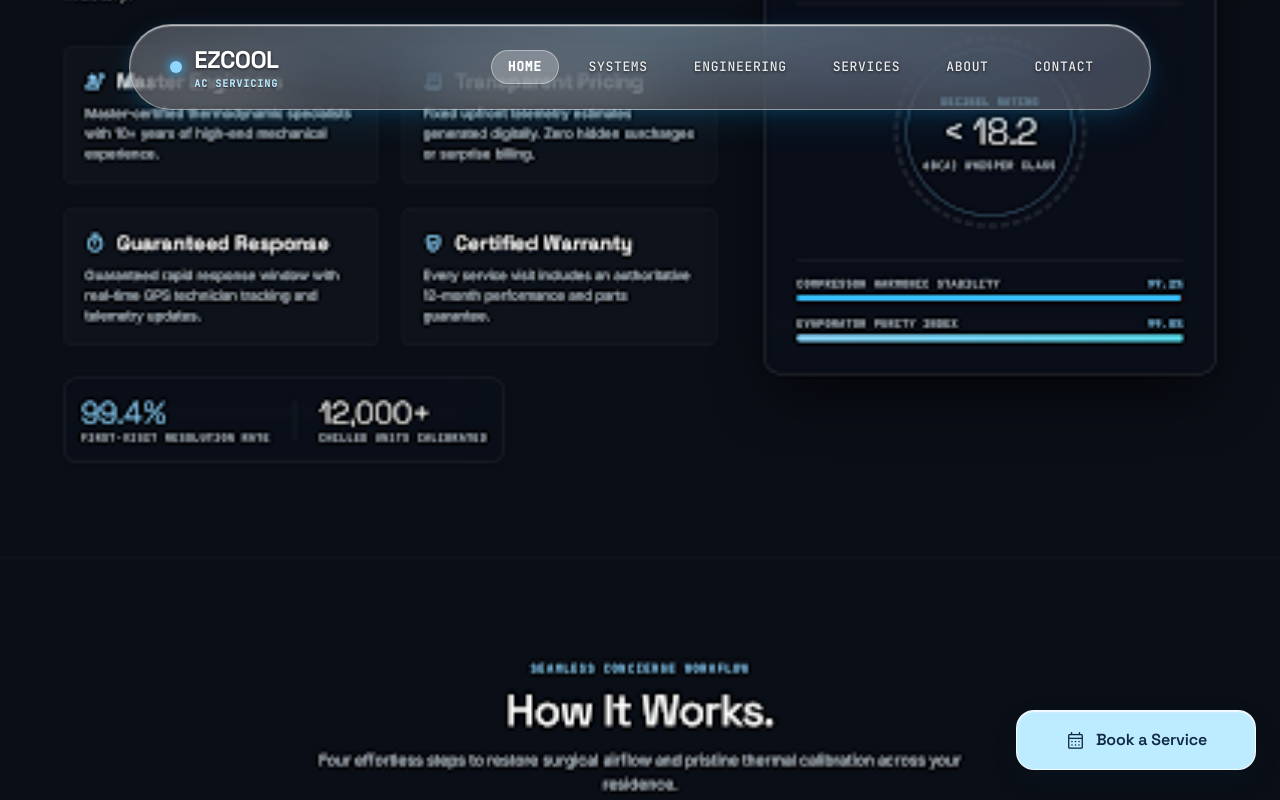
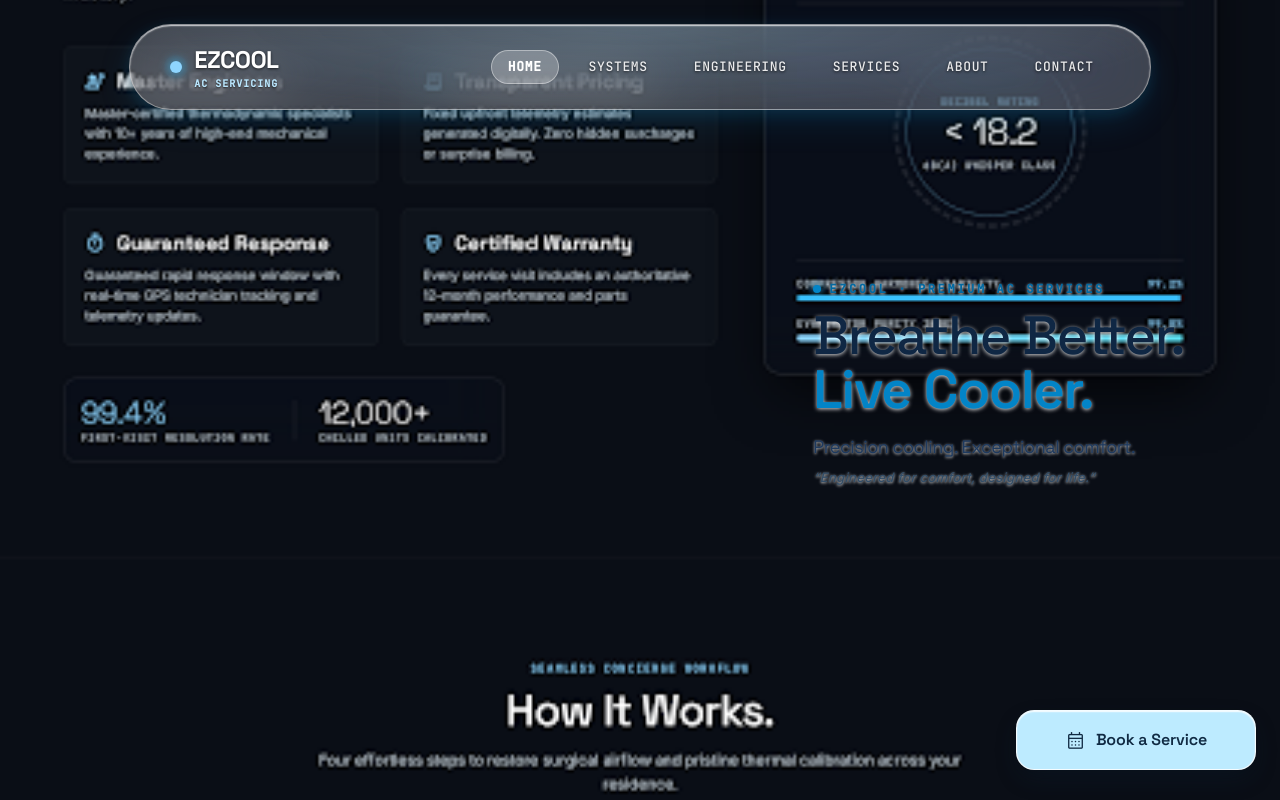
Before and after one commit to AKSHAYBHAMMAR/ezcool, a Next.js app: page / in a window 1280 px wide. Shown: the top 800 px of the page. Built offline with nearby package versions, Linux system fonts and the light colour scheme.

Commit message:
Add minimal brand messaging overlay to hero section

```diff
--- a/src/components/Hero.tsx
+++ b/src/components/Hero.tsx
@@ -6,8 +6,10 @@ export default function Hero() {
   const videoRef = useRef<HTMLVideoElement>(null);
   const [videoError, setVideoError] = useState(false);
   const [reducedMotion, setReducedMotion] = useState(false);
+  const [mounted, setMounted] = useState(false);
 
   useEffect(() => {
+    setMounted(true);
     const mq = window.matchMedia('(prefers-reduced-motion: reduce)');
     setReducedMotion(mq.matches);
     const handler = (e: MediaQueryListEvent) => setReducedMotion(e.matches);
@@ -59,6 +61,48 @@ export default function Hero() {
           style={{ backgroundImage: `url('/screen.png')` }}
         />
       )}
+
+      {/* Brand Messaging Overlay — Center-Right Open Area */}
+      <div className="absolute inset-0 pointer-events-none z-10 flex items-center justify-end px-6 sm:px-12 md:px-16 lg:px-24">
+        <div
+          className={`pointer-events-auto max-w-[320px] sm:max-w-[420px] md:max-w-[480px] lg:max-w-[520px] text-left transition-all duration-1000 ease-out transform ${
+            mounted && !reducedMotion
+              ? 'opacity-100 translate-y-0'
+              : mounted && reducedMotion
+              ? 'opacity-100 translate-y-0'
+              : 'opacity-0 translate-y-8'
+          }`}
+          style={{
+            marginTop: '2rem',
+            marginBottom: '4.5rem',
+          }}
+        >
+          {/* Eyebrow text */}
+          <div className="inline-flex items-center gap-2 mb-2 sm:mb-3">
+            <span className="w-2 h-2 rounded-full bg-[#0284c7] shadow-[0_0_8px_#38bdf8]" />
+            <span className="font-mono text-[10px] sm:text-xs text-[#0369a1] tracking-[0.22em] uppercase font-bold [text-shadow:_0_1px_3px_rgba(255,255,255,0.9)]">
+              EZCOOL · PREMIUM AC SERVICES
+            </span>
+          </div>
+
+          {/* Main Headline */}
+          <h1 className="font-headline text-3xl sm:text-4xl md:text-5xl lg:text-[54px] text-[#0f2744] font-medium tracking-tight leading-[1.08] [text-shadow:_0_1px_4px_rgba(255,255,255,0.85)]">
+            Breathe Better.
+            <br />
+            <span className="text-[#0284c7] font-semibold">Live Cooler.</span>
+          </h1>
+
+          {/* Supporting Tagline */}
+          <p className="font-headline text-sm sm:text-base md:text-lg text-[#1e3a5f] font-normal tracking-tight mt-3 sm:mt-4 [text-shadow:_0_1px_3px_rgba(255,255,255,0.9)]">
+            Precision cooling. Exceptional comfort.
+          </p>
+
+          {/* Company Motto */}
+          <p className="font-sans text-xs sm:text-[13px] text-[#334e68] font-medium tracking-wide mt-1.5 sm:mt-2 italic [text-shadow:_0_1px_3px_rgba(255,255,255,0.95)]">
+            &ldquo;Engineered for comfort, designed for life.&rdquo;
+          </p>
+        </div>
+      </div>
     </section>
   );
 }
```
